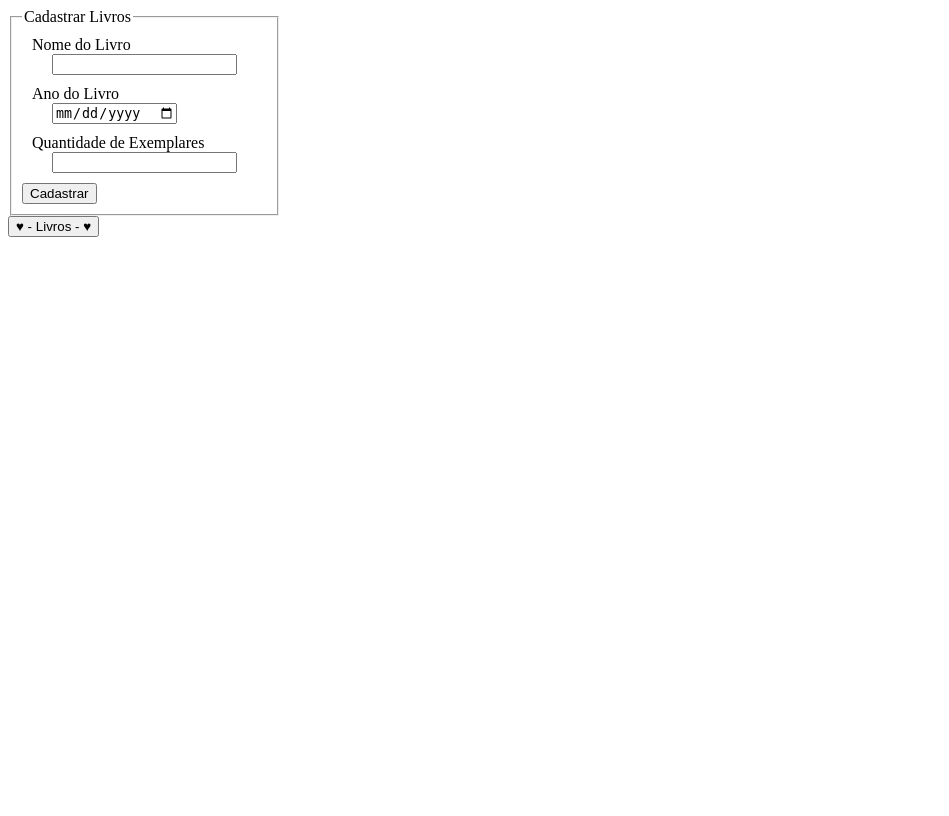
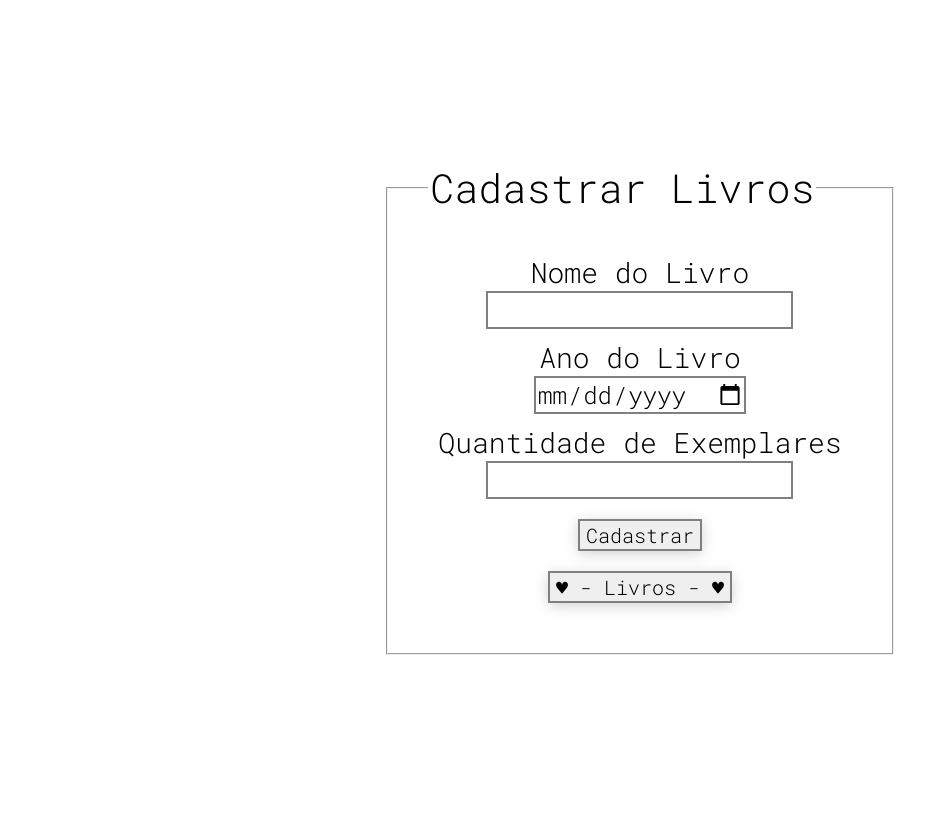
Before and after one commit to h31w1tty/livraria, a PHP site: page / in a window 1280 px wide. Shown: the whole page, without its empty margins (0-949 px from the left). Before the commit the page ends 237 px from the top, so only its background shows below. Run offline with PHP 8.4, Linux system fonts and the light colour scheme; data that the repository does not hold is empty.

Commit message:
estilização e adiçao do sql

```diff
--- a/conexao.php
+++ b/conexao.php
@@ -1,10 +1,10 @@
 <html><head><meta charset="utf-8"></head></html>
 <?php
 
-$servidor = "sql213.infinityfree.com";
-$usuario = "if0_35446583";
-$senha = "***********";
-$banco = "if0_35446583_livraria";
+$servidor = "localhost";
+$usuario = "root";
+$senha = "usbw";
+$banco = "livraria";
 $con = new mysqli($servidor, $usuario, $senha, $banco);
 if(!$con){
     echo "erro de conexão".$con -> error;
--- a/index.php
+++ b/index.php
@@ -5,26 +5,80 @@
     <meta charset="UTF-8">
     <meta name="viewport" content="width=device-width, initial-scale=1.0">
     <title>♥ - A Livraria - ♥</title>
+    <style>
+        @import url('https://fonts.googleapis.com/css2?family=Roboto+Mono:wght@300&display=swap');
+        *{
+            font-family: 'Roboto Mono', monospace;
+        }
+        body{
+            position:relative;
+            display: grid;
+            justify-items: center;
+            align-items: center;
+            height: 100vh;
+            background-image: gradient( 180deg, black, white);
+        }
+        fieldset{
+            display: grid;
+            padding:40px;
+        }
+        button{
+            font-size: 20px;
+            margin: 10px;
+            border: 2px solid grey;
+            box-shadow: #80808057 0 3px 13px 0;
+            width: fit-content;
+        }
+        button:active{
+            box-shadow: none;
+        }
+        input{
+            border: 2px solid grey;
+            font-size: 24px ;
+        }
+        .livros{
+            width: fit-content;
+            justify-self: center;
+        }
+        form{
+            display: grid;
+            justify-items: center;
+        }
+        div{
+            display: grid;
+            justify-items: center;
+            height: fit-content;
+        }
+        legend{
+            font-size: 40px;
+        }
+        label{
+            font-size: 28px;
+        }
+    </style>
 </head>
 <body>
-    <form method="post">
-        <fieldset>
-            <legend>Cadastrar Livros</legend>
+
+    <fieldset><legend>Cadastrar Livros</legend>
+        <form method="post">
+
             <div class="item">
-                <label>Nome do Livro</label><br>
+                <label>Nome do Livro</label>
                 <input name="nome" type="text">
             </div>
             <div class="item">
-                <label>Ano do Livro</label><br>
+                <label>Ano do Livro</label>
                 <input name="ano" type="date">
             </div>
             <div class="item">
-                <label>Quantidade de Exemplares</label><br>
+                <label>Quantidade de Exemplares</label>
                 <input name="qtd" type="number">
             </div>
             <button>Cadastrar</button>
-        </fieldset>
-    </form>
+        </form>
+        <button class="livros" onclick="listar()">♥ - Livros - ♥</a>
+    </fieldset>
+
 
     <?php
 
@@ -48,7 +102,7 @@
         }
 
     }
-    echo '<button onclick="listar()">♥ - Livros - ♥</a>';
     ?>
+
 </body>
 </html>
```
Also changed, not shown: atualizar.php (added, +109 -0 lines), listar.php (+43 -3 lines), livraria.sql (added, +49 -0 lines).
